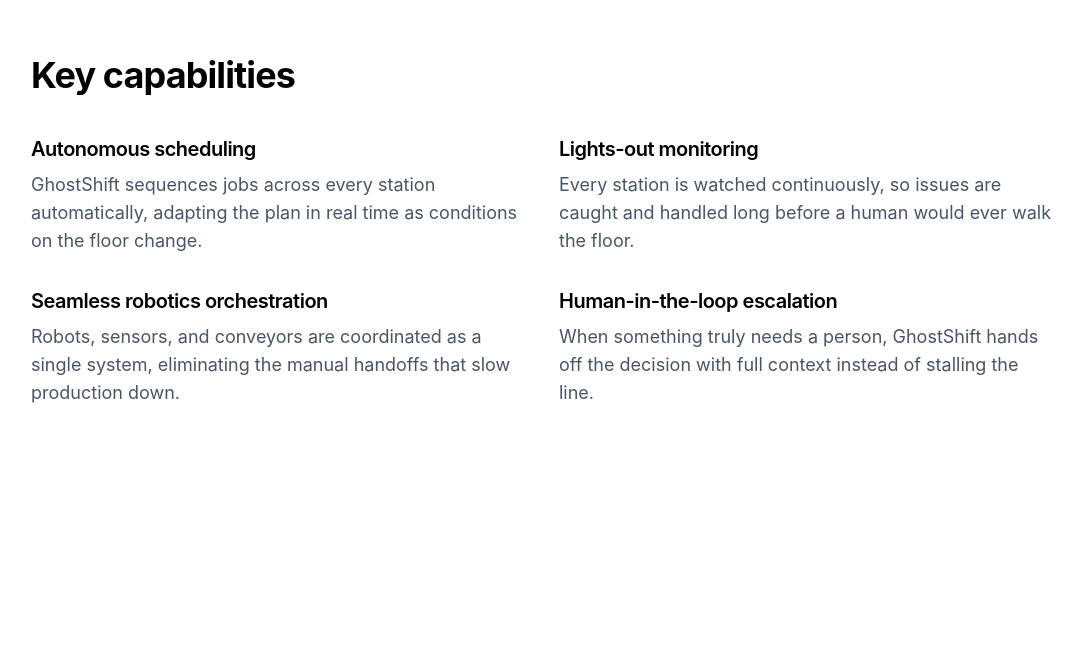
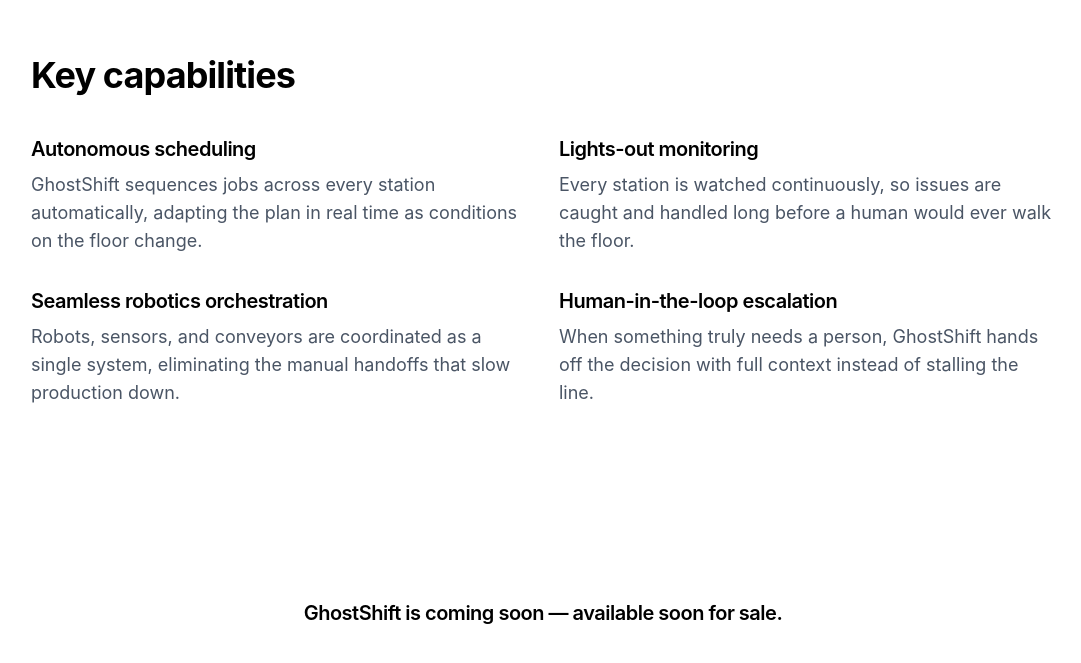
Before and after one commit to ghostshift-factory/ghost-shift-marketing, a Next.js app: page / in a window 1280 px wide. Shown: the part 861-1524 px from the top of the page, without its empty margins (97-1178 px from the left). Before the commit the page ends 1364 px from the top, so only its background shows below. Built offline with nearby package versions, Linux system fonts and the light colour scheme.

Commit message:
feat: Coming-soon teaser section and full-page section-order verification (#6)
Ticket 90da2936-fb38-4289-87af-ff1dfcc32fa6 · ghost shift implementer

Co-authored-by: ghostshift-implementer <ghostshift-implementer@users.noreply.github.com>

```diff
--- a/src/app/page.tsx
+++ b/src/app/page.tsx
@@ -84,6 +84,14 @@
           </div>
         </div>
       </section>
+      <section
+        data-section="coming-soon"
+        className="px-6 py-16 text-center font-sans sm:px-10 sm:py-24"
+      >
+        <p className="mx-auto max-w-2xl text-lg font-semibold tracking-tight sm:text-xl">
+          GhostShift is coming soon — available soon for sale.
+        </p>
+      </section>
     </>
   );
 }
```
Also changed, not shown: 1 other file (tests, documents, lock files or other folders).
